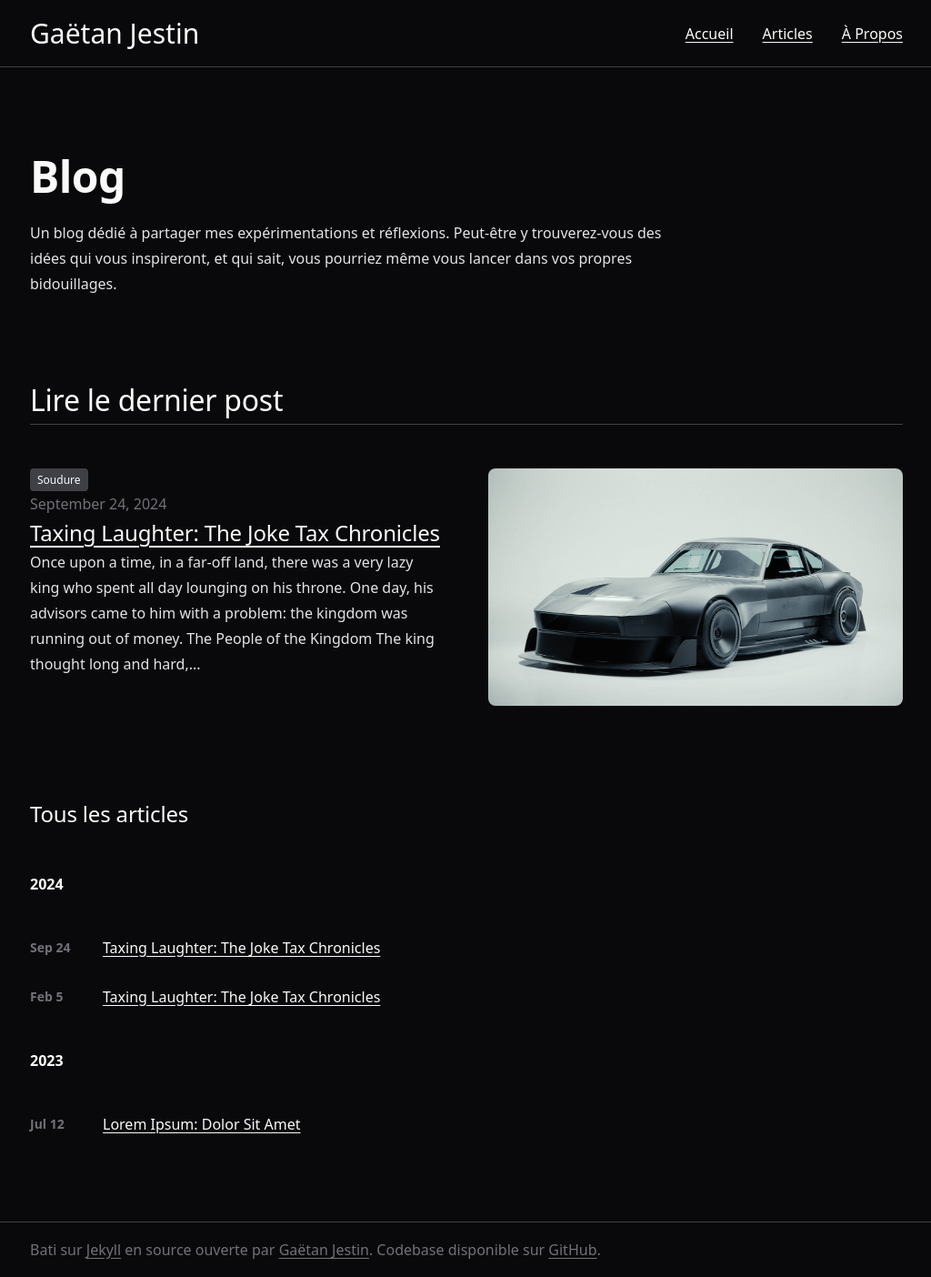
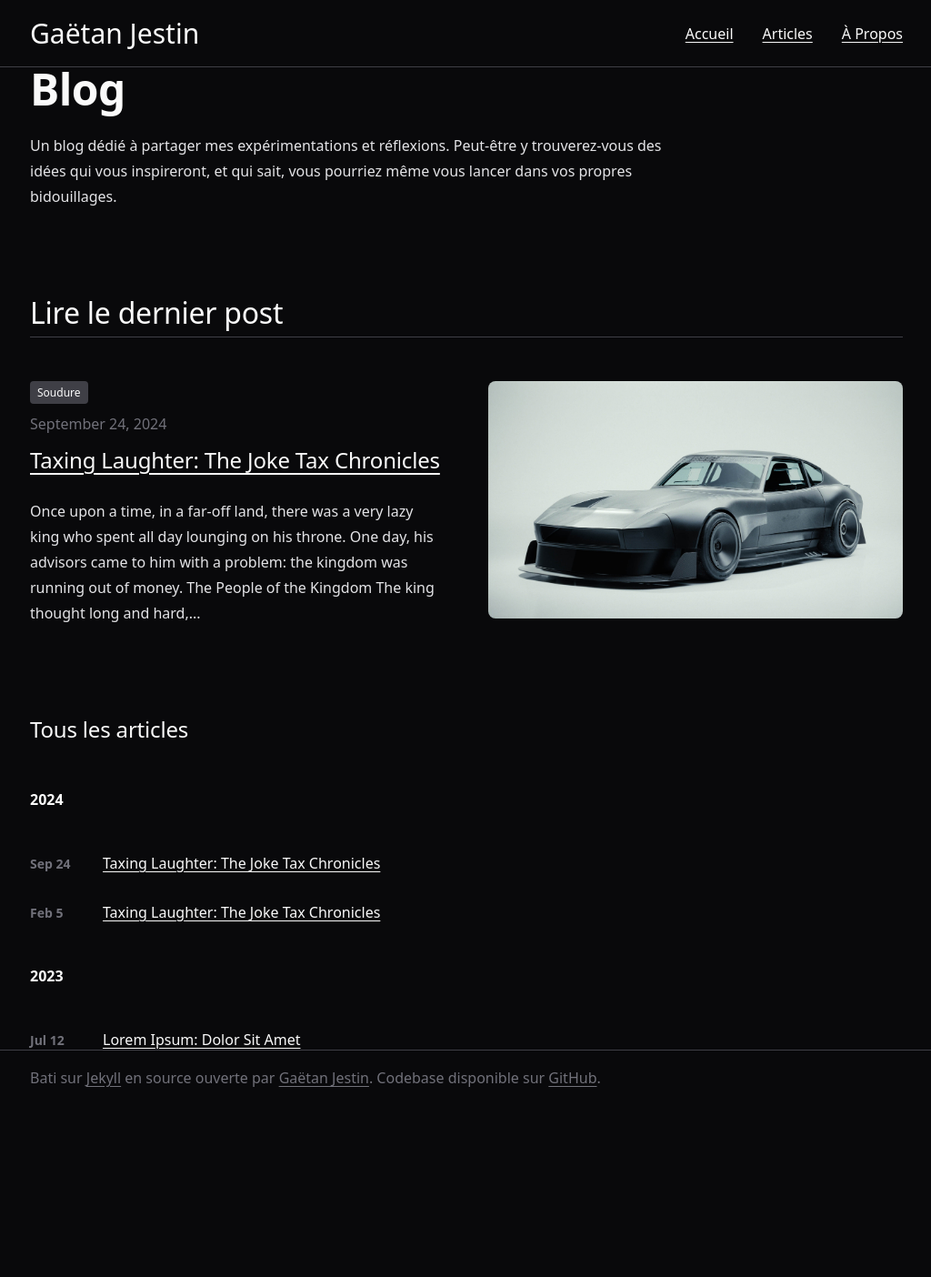
Before and after one commit to MerlinConnected/blablarduino, a Jekyll site: the page built from index.md, in a window 1280 px wide. Shown: the whole page at 91% size, without its empty margins (127-1151 px from the left). Built offline with Jekyll 4.4.1, drawn with Linux system fonts in a browser that asks for light colours; after the commit the page ends 1215 px from its top, so only the background shows below that.

Commit message:
refactor(Home): tweaked

```diff
--- a/_layouts/home.html
+++ b/_layouts/home.html
@@ -25,9 +25,11 @@
 				<div class="latest-post" role="region" aria-labelledby="post-title">
 					{% for post in site.posts limit:1 %}
 					<article class="post-preview">
+						<div>
 							{% if post.tags %} {% for tag in post.tags %}
 							<span class="tag" role="tag">{{ tag }}</span>
 							{% endfor %} {% endif %}
+
 							<p class="post-meta">
 								<time datetime="{{ post.date | date_to_xmlschema }}"
 									>{{ post.date | date: "%B %-d, %Y" }}</time
@@ -40,6 +42,7 @@
 									>{{ post.title }}</a
 								>
 							</h3>
+						</div>
 						<p>{{ post.excerpt | strip_html | truncatewords: 50 }}</p>
 					</article>
 					{% if post.featured_image %}
--- a/_sass/pages/home.scss
+++ b/_sass/pages/home.scss
@@ -3,7 +3,9 @@ main.simple-page {
 	display: grid;
 	gap: 6rem;
 
-	padding: 6rem 0;
+	@media all and (max-width: 1024px) {
+		padding: 2rem 1rem;
+	}
 
 	.title {
 		display: grid;
@@ -33,18 +35,20 @@ main.simple-page {
 				grid-template-columns: 1fr;
 			}
 
+			article {
+				display: grid;
+				align-content: flex-start;
+				gap: 1.5rem;
+
 				> div {
 					display: flex;
 					flex-direction: column;
 					align-items: flex-start;
+					gap: 0.5rem;
+				}
 
 				.post-meta {
-					margin: 0.5rem 0;
 					color: $color-600;
-				}
-
-				h3 {
-					margin-bottom: 1.5rem;
 				}
 			}
 
@@ -52,7 +56,6 @@ main.simple-page {
 				border-radius: 8px;
 				aspect-ratio: 28/16;
 				object-fit: cover;
-			}
 			}
 		}
 	}
@@ -95,3 +98,4 @@ main.simple-page {
 			}
 		}
 	}
+}
```
Lines whose indentation alone changed are shown as unchanged.
